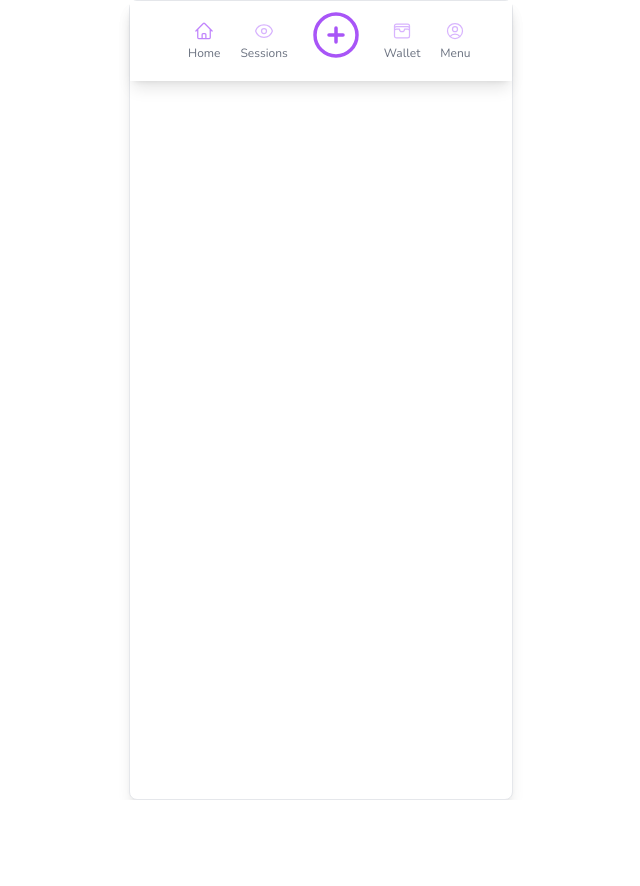
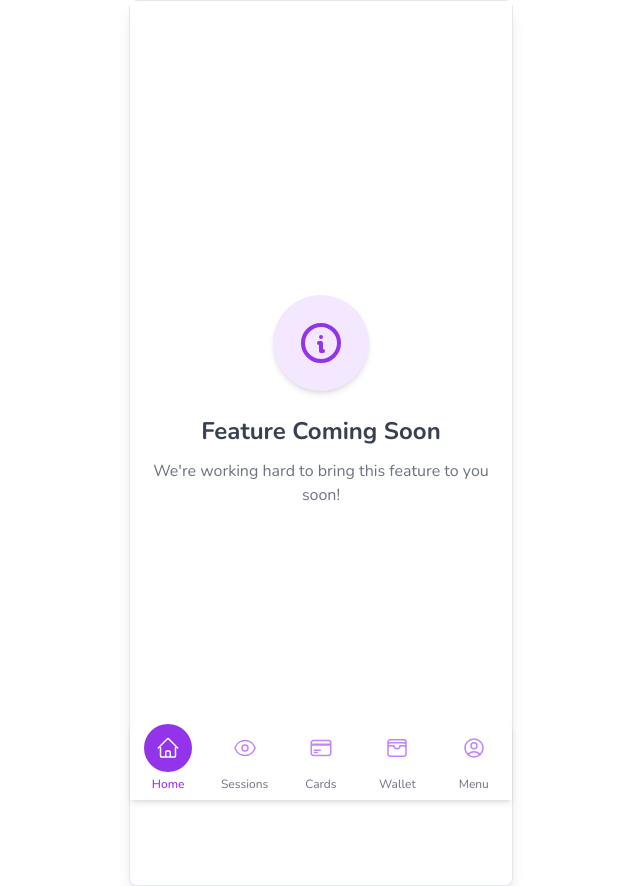
Before and after one commit to collinsmezie/Ajozave-UI--Admin, a React (Vite) app: page /coming-soon in a window 1280 px wide. Shown: the whole page, without its empty margins (319-959 px from the left). Before the commit the page ends 800 px from the top, so only its background shows below. Built offline with nearby package versions, Linux system fonts and the light colour scheme.

Commit message:
Add feature coming soon page

```diff
--- a/src/App.jsx
+++ b/src/App.jsx
@@ -52,6 +52,7 @@ import SessionsPage from './components/pages/SessionsPage';
 import SessionDetailsPage from './components/pages/SessionDetailsPage';
 import MemberSelectionPage from './components/pages/MemberSelectionPage';
 import BottomNavigation from './components/BottomNavigation';
+import ComingSoon from './components/comingSoonPage';
 
 import '@fortawesome/fontawesome-free/css/all.min.css';
 
@@ -71,6 +72,7 @@ function App() {
           <Route path="/sessions/:sessionId" element={<SessionDetailsPage />} />
           <Route path="/sessions" element={<SessionsPage />} />
           <Route path="/sessions/:sessionId/members" element={<MemberSelectionPage />} />
+          <Route path="/coming-soon" element={<ComingSoon />} />
         </Routes>
         {!isAuthPage && <BottomNavigation />}
       </div>
--- a/src/components/BottomNavigation.jsx
+++ b/src/components/BottomNavigation.jsx
@@ -1,39 +1,103 @@
-import React from 'react';
-import { HomeIcon, PlusCircleIcon, WalletIcon, UserCircleIcon, EyeIcon } from '@heroicons/react/24/outline';
+// import React from 'react';
+// import { HomeIcon, PlusCircleIcon, WalletIcon, UserCircleIcon, EyeIcon } from '@heroicons/react/24/outline';
+// import { useNavigate } from 'react-router-dom';
+
+// const BottomNavigation = () => {
+//   const navigate = useNavigate();
+
+//   const handleNavigation = (path) => {
+//     navigate(path);
+//   };
+
+//   const navItems = [
+//     { name: 'Home', icon: <HomeIcon className="h-5 w-5 text-purple-400" />, path: '/dashboard' },
+//     { name: 'Sessions', icon: <EyeIcon className="h-5 w-5 text-purple-300" />, path: '/sessions' },
+//     { name: 'Create Session', icon: <PlusCircleIcon className="h-14 w-14 text-purple-500 transform transition duration-200 hover:scale-110 mt-2" />, path: '/create-session' },
+//     { name: 'Wallet', icon: <WalletIcon className="h-5 w-5 text-purple-300" />, path: '/wallet' },
+//     { name: 'Menu', icon: <UserCircleIcon className="h-5 w-5 text-purple-300" />, path: '/menu' },
+//   ];
+
+//   return (
+//     // <div className="sticky bottom-0 bg-white shadow-lg flex justify-evenly items-center py-2 px-2 sm:px-8 lg:px-12 w-full">
+//     <div className="sticky bottom-0 bg-white shadow-lg flex justify-evenly items-center py-2 px-2 sm:px-8 lg:px-12 w-full z-10">
+//       {navItems.map((item, index) => (
+//         <div
+//           key={index}
+//           className={`flex flex-col items-center cursor-pointer ${item.name === 'Create Session' ? 'translate-y-[-10px]' : ''}`}
+//           style={{
+//             margin: item.name === 'Create Session' ? '0 10px' : '0 10px',
+//             flex: item.name === 'Create Session' ? '1 1 0' : '0 1 20%',
+//           }}
+//           onClick={() => handleNavigation(item.path)}
+//         >
+//           {item.icon}
+//           {item.name !== 'Create Session' && (
+//             <span className="mt-1 text-xs text-gray-500">{item.name}</span>
+//           )}
+//         </div>
+//       ))}
+//     </div>
+//   );
+// };
+
+// export default BottomNavigation;
+
+
+
+
+
+
+
+
+
+
+
+
+import React, { useState } from 'react';
+import { HomeIcon, CreditCardIcon, WalletIcon, UserCircleIcon, EyeIcon } from '@heroicons/react/24/outline';
 import { useNavigate } from 'react-router-dom';
 
 const BottomNavigation = () => {
   const navigate = useNavigate();
+  const [activeNav, setActiveNav] = useState('Home'); // Initial name for active item
 
-  const handleNavigation = (path) => {
+  const handleNavigation = (path, name) => {
+    setActiveNav(name);  // Set the clicked item's name as active
     navigate(path);
   };
 
   const navItems = [
-    { name: 'Home', icon: <HomeIcon className="h-5 w-5 text-purple-400" />, path: '/dashboard' },
-    { name: 'Sessions', icon: <EyeIcon className="h-5 w-5 text-purple-300" />, path: '/sessions' },
-    { name: 'Create Session', icon: <PlusCircleIcon className="h-14 w-14 text-purple-500 transform transition duration-200 hover:scale-110 mt-2" />, path: '/create-session' },
-    { name: 'Wallet', icon: <WalletIcon className="h-5 w-5 text-purple-300" />, path: '/wallet' },
-    { name: 'Menu', icon: <UserCircleIcon className="h-5 w-5 text-purple-300" />, path: '/menu' },
+    { name: 'Home', icon: <HomeIcon className="h-6 w-6" />, path: '/dashboard' },
+    { name: 'Sessions', icon: <EyeIcon className="h-6 w-6" />, path: '/sessions' },
+    { name: 'Cards', icon: <CreditCardIcon className="h-6 w-6" />, path: '/coming-soon' },
+    { name: 'Wallet', icon: <WalletIcon className="h-6 w-6" />, path: '/coming-soon' },
+    { name: 'Menu', icon: <UserCircleIcon className="h-6 w-6" />, path: '/coming-soon' },
   ];
 
   return (
-    // <div className="sticky bottom-0 bg-white shadow-lg flex justify-evenly items-center py-2 px-2 sm:px-8 lg:px-12 w-full">
-    <div className="sticky bottom-0 bg-white shadow-lg flex justify-evenly items-center py-2 px-2 sm:px-8 lg:px-12 w-full z-10">
+    <div className="sticky bottom-0 bg-white shadow-md flex justify-around items-center py-2 w-full z-10 rounded-t-2xl">
       {navItems.map((item, index) => (
         <div
           key={index}
-          className={`flex flex-col items-center cursor-pointer ${item.name === 'Create Session' ? 'translate-y-[-10px]' : ''}`}
-          style={{
-            margin: item.name === 'Create Session' ? '0 10px' : '0 10px',
-            flex: item.name === 'Create Session' ? '1 1 0' : '0 1 20%',
-          }}
-          onClick={() => handleNavigation(item.path)}
+          className="flex flex-col items-center cursor-pointer"
+          onClick={() => handleNavigation(item.path, item.name)}
         >
-          {item.icon}
-          {item.name !== 'Create Session' && (
-            <span className="mt-1 text-xs text-gray-500">{item.name}</span>
-          )}
+          <div
+            className={`flex items-center justify-center rounded-full p-3 transition-all duration-200 ${
+              activeNav === item.name ? 'bg-purple-600 text-white' : 'bg-transparent text-purple-400'
+            }`}
+          >
+            {React.cloneElement(item.icon, {
+              className: "h-6 w-6",
+            })}
+          </div>
+          <span
+            className={`mt-1 text-xs transition-colors ${
+              activeNav === item.name ? 'text-purple-600 font-medium' : 'text-gray-500'
+            }`}
+          >
+            {item.name}
+          </span>
         </div>
       ))}
     </div>
--- /dev/null
+++ b/src/components/comingSoonPage.jsx
@@ -0,0 +1,86 @@
+// // ComingSoon.js
+// import React from 'react';
+
+// const ComingSoon = () => (
+//   <>
+//     {/* <style>{`body { overflow: hidden; }`}</style> */}
+//     <div className="flex flex-col items-center justify-center h-screen bg-white text-center px-4">
+//       <div className="bg-purple-100 p-6 rounded-full mb-6 shadow-md">
+//         <svg
+//           className="w-12 h-12 text-purple-600"
+//           fill="none"
+//           stroke="currentColor"
+//           viewBox="0 0 24 24"
+//           xmlns="http://www.w3.org/2000/svg"
+//         >
+//           <path
+//             strokeLinecap="round"
+//             strokeLinejoin="round"
+//             strokeWidth="2"
+//             d="M13 16h-1v-4h-1m1 4h.01M12 9h.01M21 12c0-4.97-4.03-9-9-9S3 7.03 3 12s4.03 9 9 9 9-4.03 9-9z"
+//           ></path>
+//         </svg>
+//       </div>
+//       <h2 className="text-2xl font-semibold text-gray-700">Feature Coming Soon</h2>
+//       <p className="text-gray-500 mt-3">
+//         We're working hard to bring this feature to you soon!
+//       </p>
+//     </div>
+//   </>
+// );
+
+// export default ComingSoon;
+
+
+
+
+
+
+
+
+import React, { useEffect } from 'react';
+
+const ComingSoon = () => {
+  useEffect(() => {
+    // Scroll to the bottom of the page when the component mounts
+    window.scrollTo(0, document.body.scrollHeight);
+
+    // Disable scroll after scrolling down
+    const timer = setTimeout(() => {
+      document.body.style.overflow = 'hidden';
+    }, 300); // 300ms delay to allow scroll before disabling
+
+    // Cleanup on component unmount
+    return () => {
+      clearTimeout(timer);
+      document.body.style.overflow = 'auto';
+    };
+  }, []);
+
+  return (
+    <div className="flex flex-col items-center justify-center h-screen bg-white text-center px-4">
+      <div className="bg-purple-100 p-6 rounded-full mb-6 shadow-md">
+        <svg
+          className="w-12 h-12 text-purple-600"
+          fill="none"
+          stroke="currentColor"
+          viewBox="0 0 24 24"
+          xmlns="http://www.w3.org/2000/svg"
+        >
+          <path
+            strokeLinecap="round"
+            strokeLinejoin="round"
+            strokeWidth="2"
+            d="M13 16h-1v-4h-1m1 4h.01M12 9h.01M21 12c0-4.97-4.03-9-9-9S3 7.03 3 12s4.03 9 9 9 9-4.03 9-9z"
+          ></path>
+        </svg>
+      </div>
+      <h2 className="text-2xl font-semibold text-gray-700">Feature Coming Soon</h2>
+      <p className="text-gray-500 mt-3">
+        We're working hard to bring this feature to you soon!
+      </p>
+    </div>
+  );
+};
+
+export default ComingSoon;
--- a/src/components/pages/SessionsPage.jsx
+++ b/src/components/pages/SessionsPage.jsx
@@ -69,8 +69,8 @@ const SessionsPage = () => {
     <div className="flex flex-col min-h-screen bg-purple-50 animate-slide-in">
       <header className="flex items-center justify-between p-4 bg-white shadow-sm">
         <h1 className="text-2xl font-semibold text-purple-700">My Sessions</h1>
-        <Link to="/sessions/new" className="text-purple-700">
-          <FiPlusCircle size={28} />
+        <Link to="/create-session" className="text-purple-700">
+          <FiPlusCircle size={34} />
         </Link>
       </header>
 
```
